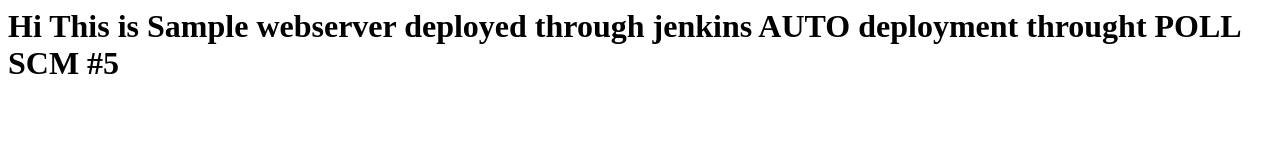
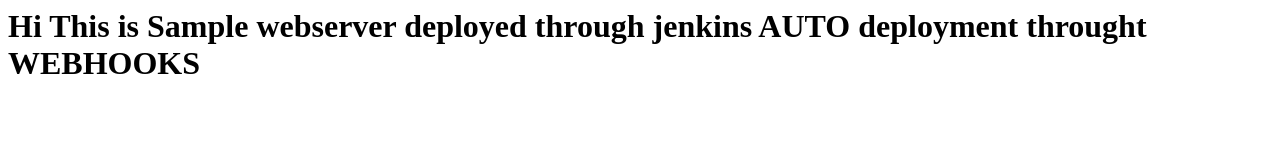
Before and after one commit to rajasekhar82/online8, a plain HTML site: page index.html in a window 1280 px wide. Drawn offline with Linux system fonts and the light colour scheme.

Commit message:
add webhook

```diff
--- a/index.html
+++ b/index.html
@@ -1 +1 @@
-<h1> Hi This is Sample webserver deployed through jenkins AUTO deployment  throught POLL SCM #5</h1>
+<h1> Hi This is Sample webserver deployed through jenkins AUTO deployment  throught WEBHOOKS </h1>
```
